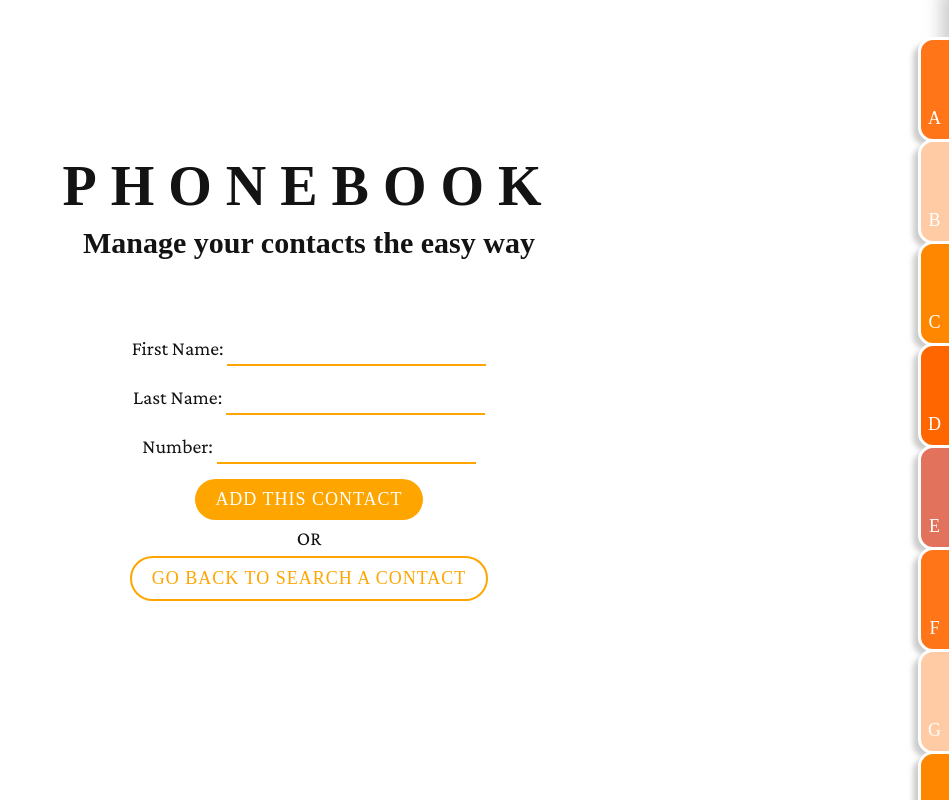
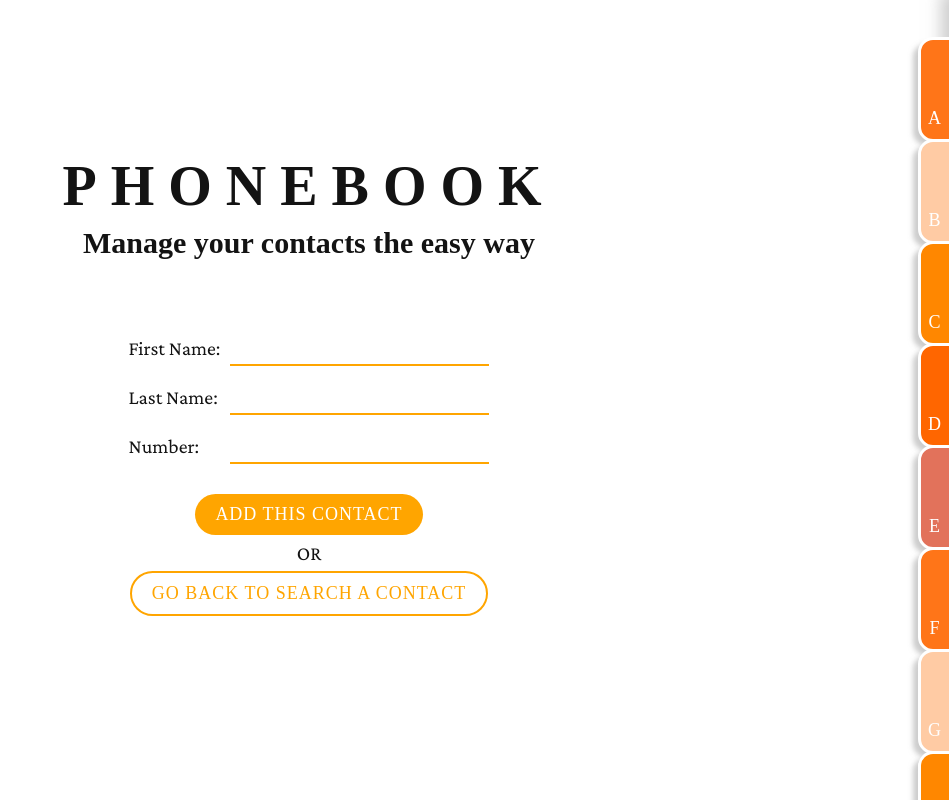
Before and after one commit to priakhina/Phonebook, a React (Vite) app in the folder frontend/: page / in a window 1280 px wide. Both pictures are taken after typing "Sample" into the empty fields and a click on the button "ADD A NEW CONTACT". Shown: the whole page, without its empty margins (331-1280 px from the left). Built offline with nearby package versions, Linux system fonts and the light colour scheme; no server answers; a web font is replaced by a local one.

Commit message:
Adjust an html structure and css styles of the form for adding new contacts

```diff
--- a/frontend/src/App.css
+++ b/frontend/src/App.css
@@ -20,6 +20,24 @@
 
 .main-view h3 {
   margin-bottom: 70px;
+}
+
+#contact-form > .form-fields {
+  margin: 0 auto;
+  display: flex;
+  flex-direction: column;
+  width: fit-content;
+  margin-bottom: 15px;
+}
+
+#contact-form > .form-fields > .form-field {
+  display: flex;
+  justify-content: space-between;
+  align-items: baseline;
+}
+
+#contact-form > .form-fields > .form-field > label {
+  margin-right: 10px;
 }
 
 .contacts-view {
--- a/frontend/src/components/ContactForm.jsx
+++ b/frontend/src/components/ContactForm.jsx
@@ -10,32 +10,35 @@ const ContactForm = ({
   onFormSubmit,
 }) => {
   return (
-    <form onSubmit={onFormSubmit}>
-      <div>
-        First Name:{' '}
+    <form id='contact-form' onSubmit={onFormSubmit}>
+      <div className='form-fields'>
+        <div className='form-field'>
+          <label htmlFor='firstName'>First Name:</label>
           <input
+            id='firstName'
             value={newContactFirstName}
             onChange={onNewContactFirstNameChange}
           />
         </div>
-      <div>
-        Last Name:{' '}
+        <div className='form-field'>
+          <label htmlFor='lastName'>Last Name:</label>
           <input
+            id='lastName'
             value={newContactLastName}
             onChange={onNewContactLastNameChange}
           />
         </div>
-      <div>
-        Number:{' '}
+        <div className='form-field'>
+          <label htmlFor='phoneNumber'>Number:</label>
           <input
+            id='phoneNumber'
             type='tel'
             value={newContactNumber}
             onChange={onNewContactNumberChange}
           />
         </div>
-      <div>
+      </div>
       <button type='submit'>Add this contact</button>
-      </div>
     </form>
   );
 };
```
Lines whose indentation alone changed are shown as unchanged.
